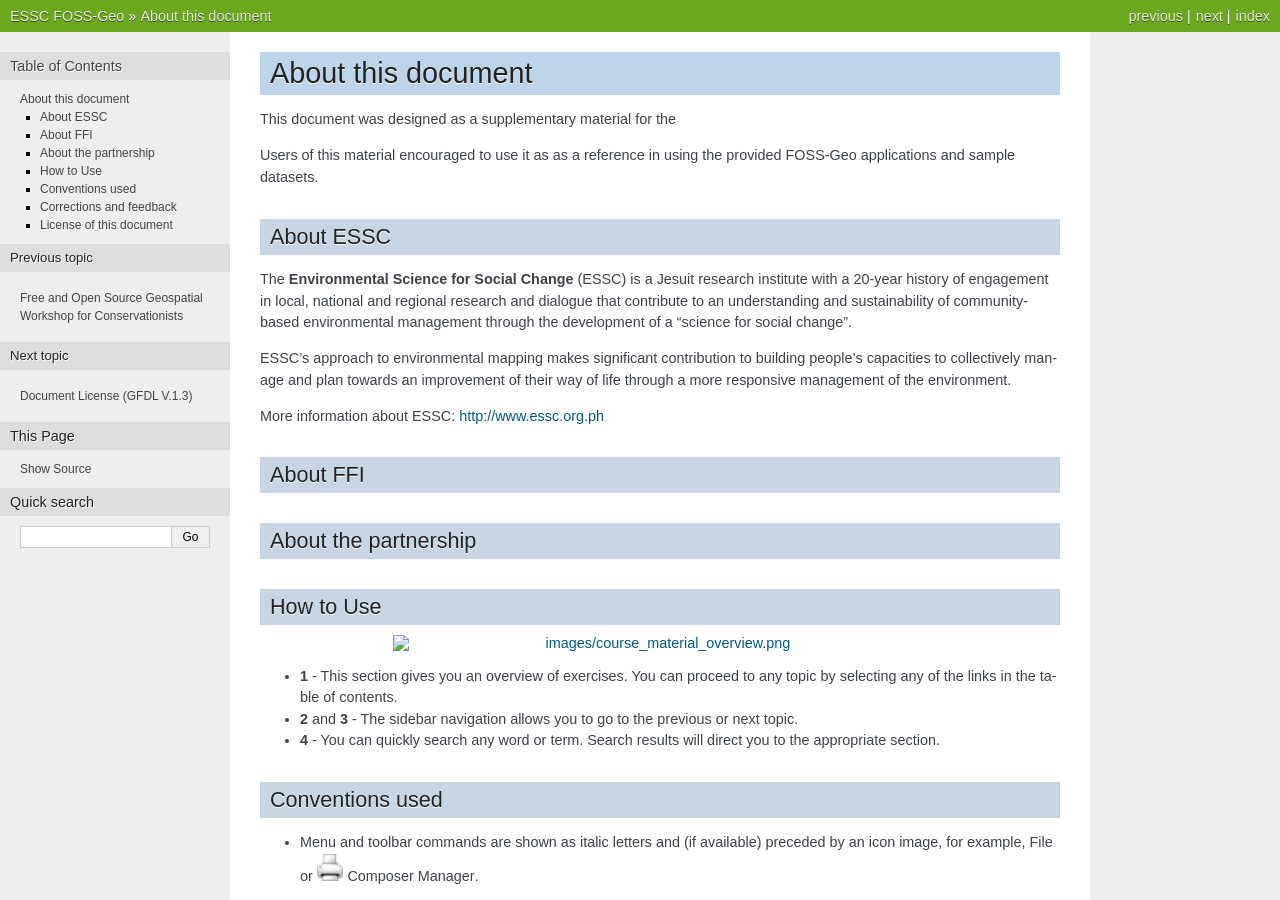
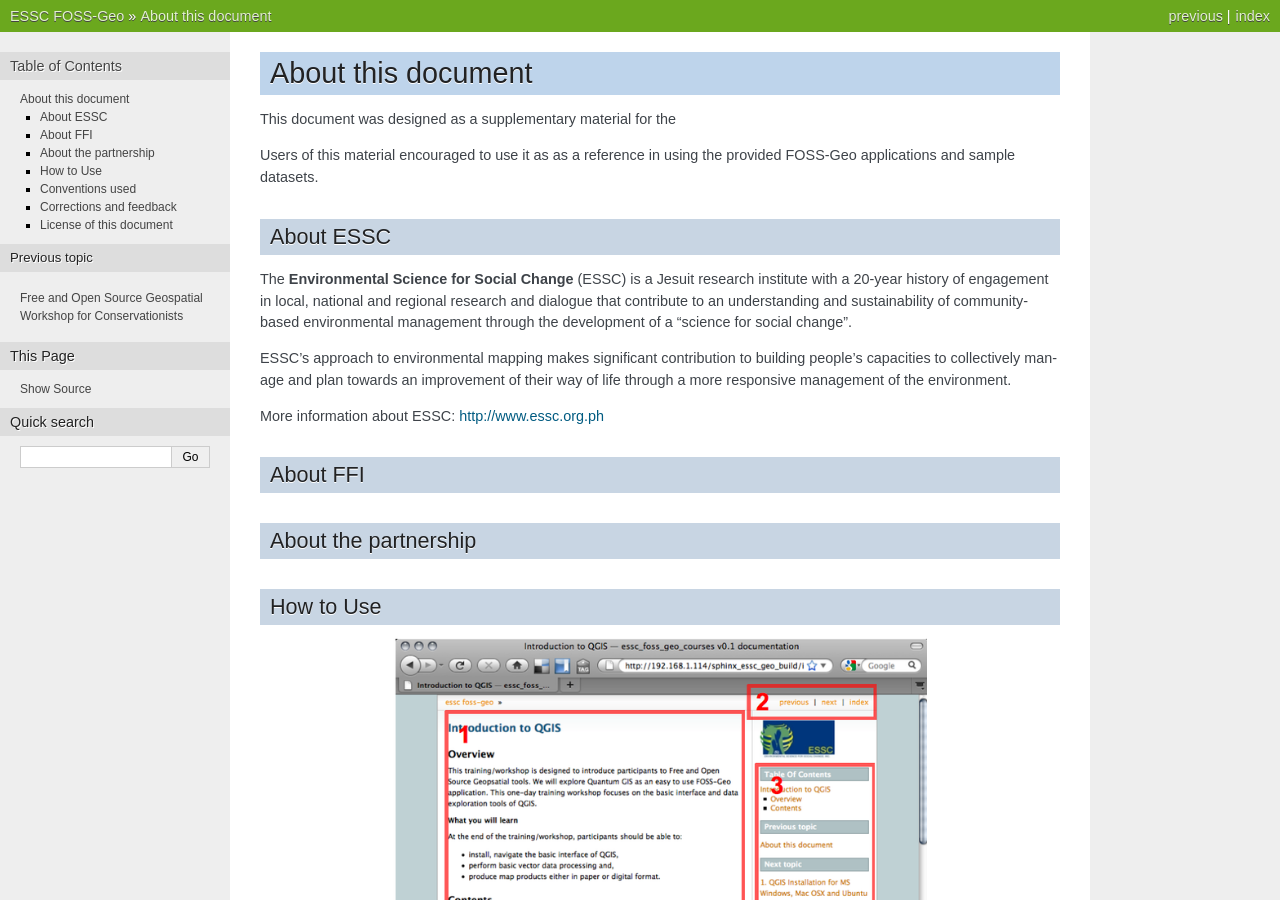
Before and after one commit to essc/clp_foss4g_workshop, a Sphinx documentation site: the page built from source/about.rst, in a window 1280 px wide and 900 px high. Built offline with Sphinx 7.4.7, drawn with Linux system fonts in a browser that asks for light colours; formulas are drawn with MathJax 3; pages that are not in the unit, such as notebooks, are missing from menus.

```diff
--- a/source/about.rst
+++ b/source/about.rst
@@ -39,9 +39,11 @@ About the partnership
 How to Use
 -----------
 
+
 .. image:: images/course_material_overview.png
    :align: center
    :width: 400 pt
+
 
 * **1** -  This section gives you an overview of exercises.  You can proceed
   to any topic by selecting any of the links in the table of contents.
--- a/source/index.rst
+++ b/source/index.rst
@@ -19,5 +19,5 @@ Contents
    :maxdepth: 1
 
    About this document <about.rst>
-   Acknowledgment <references.rst>
+..   Acknowledgment <references.rst>
    GNU Free Documentation License <gfdl.rst>
```
Also changed, not shown: source/images/course_material_overview.png (added).
